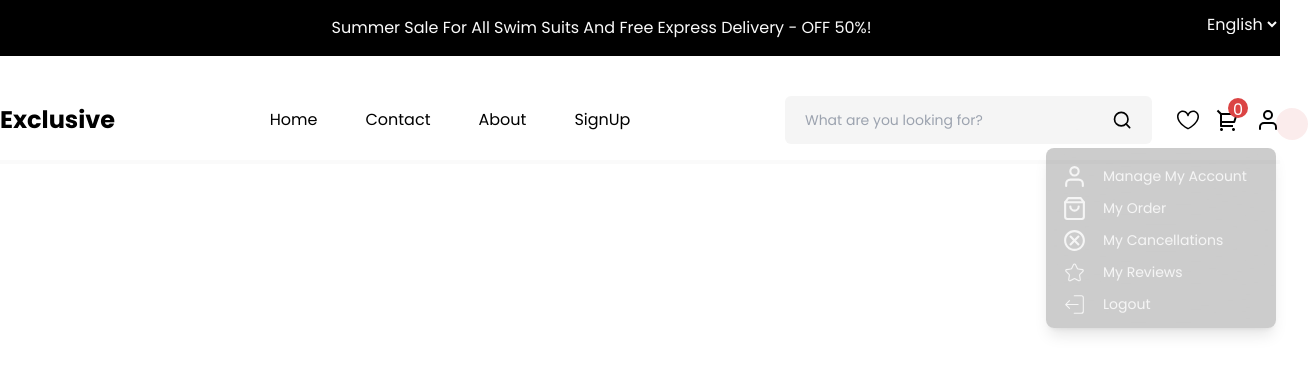
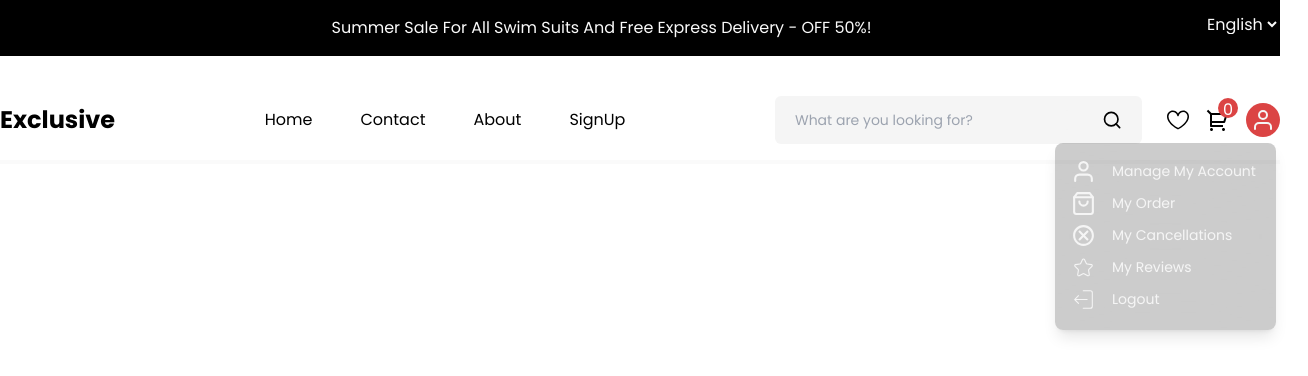
Before and after one commit to Mahmudulislamshuvo/OrebyFontend, a React (Vite) app: page / in a window 1280 px wide. Both pictures are taken after a click on the element 1268 px from the left and 120 px from the top of the page. Shown: the top 376 px of the page, 1308 px wide, since content can reach past the window. Built offline with nearby package versions, Linux system fonts and the light colour scheme.

Commit message:
adjustment with userIcon

```diff
--- a/src/Components/RootLayout/Navbar.jsx
+++ b/src/Components/RootLayout/Navbar.jsx
@@ -101,26 +101,25 @@ const Navbar = () => {
               <LuSearch />
             </div>
           </div>
-          <div className="ml-6 flex gap-x-4 text-center text-2xl">
+          <div className="ml-6 flex items-center gap-x-4 text-center text-2xl">
             <span className="cursor-pointer">
               <GoHeart />
             </span>
             <span className="cartNotification cursor-pointer">
               <RiShoppingCart2Line />
             </span>
-            <div className="relative">
+            <div className="relative rounded-full bg-red_DB4444 p-[5px] text-center text-whitesmoke_F5F5F5">
               <span
                 onClick={AccountDetails}
                 ref={AccountRef}
-                className="relative cursor-pointer"
+                className="cursor-pointer"
               >
-                <span className="absolute left-2 top-0 h-8 w-8 rounded-full bg-red_DB4444 opacity-10"></span>
                 <FiUser />
               </span>
               {account && (
-                <div className="bg-whitesmoke_F5F5F5/30 absolute right-1 top-10 h-[180px] w-[230px] rounded-lg bg-black/20 py-3 pl-4 text-whitesmoke_F5F5F5 shadow-lg backdrop-blur-[150px]">
+                <div className="bg-whitesmoke_F5F5F5/30 absolute right-1 top-10 h-[550%] w-[650%] rounded-lg bg-black/20 py-3 text-whitesmoke_F5F5F5 shadow-lg backdrop-blur-[150px]">
                   <div className="flex-col gap-y-4">
-                    <div className="flex items-center">
+                    <div className="flex items-center pl-4 transition-all hover:bg-whiteColor hover:py-1 hover:text-black_363738">
                       <span className="pr-4 text-[25px]">
                         <FiUser />
                       </span>
@@ -128,13 +127,13 @@ const Navbar = () => {
                         Manage My Account
                       </h4>
                     </div>
-                    <div className="flex items-center">
+                    <div className="flex items-center pl-4 transition-all hover:bg-whiteColor hover:py-1 hover:text-black_363738">
                       <span className="pr-4 text-[25px]">
                         <FiShoppingBag />
                       </span>
                       <h4 className="font-poppins text-[14px]">My Order</h4>
                     </div>
-                    <div className="flex items-center">
+                    <div className="flex items-center pl-4 transition-all hover:bg-whiteColor hover:py-1 hover:text-black_363738">
                       <span className="pr-4 text-[25px]">
                         <MdOutlineCancel />
                       </span>
@@ -142,13 +141,13 @@ const Navbar = () => {
                         My Cancellations
                       </h4>
                     </div>
-                    <div className="flex items-center">
+                    <div className="flex items-center pl-4 transition-all hover:bg-whiteColor hover:py-1 hover:text-black_363738">
                       <span className="pr-4 text-[25px]">
                         <CiStar />
                       </span>
                       <h4 className="font-poppins text-[14px]">My Reviews</h4>
                     </div>
-                    <div className="flex items-center">
+                    <div className="flex items-center pl-4 transition-all hover:bg-whiteColor hover:py-1 hover:text-black_363738">
                       <span className="pr-4 text-[25px]">
                         <CiLogout />
                       </span>
```
